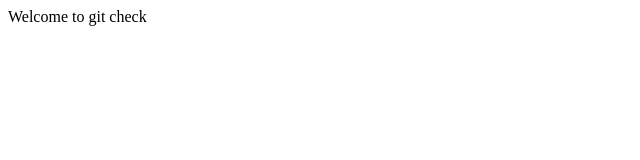
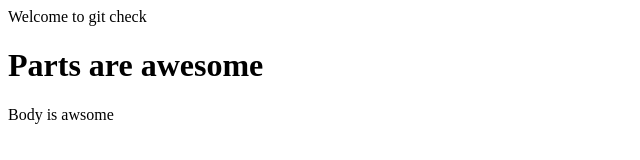
Before and after one commit to snehanshu1985/gitProject, a plain HTML site: page index.html in a window 1280 px wide. Shown: the whole page, without its empty margins (0-640 px from the left). Drawn offline with Linux system fonts and the light colour scheme.

Commit message:
Doing 2nd update

```diff
--- a/index.html
+++ b/index.html
@@ -1 +1,3 @@
-<header>Welcome to git check</header>
+<head>Welcome to git check</head>
+<h1>Parts are awesome</h1>
+<body>Body is awsome</body>
--- a/stylee.css
+++ b/stylee.css
@@ -1,3 +1,7 @@
 body {
 	background-color: red;
 }
+
+h1{
+	font-size: 40px;
+}
```
